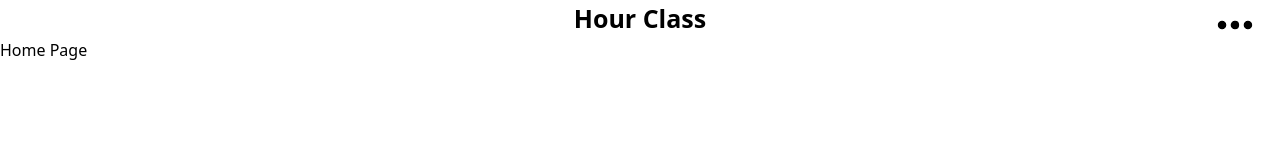
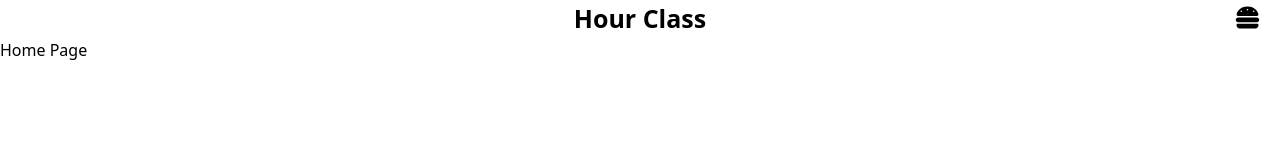
Before and after one commit to sunlyhuor/nextproject, a Next.js app: page / in a window 1280 px wide. Shown: the top 160 px of the page. Built offline with nearby package versions, Linux system fonts and the light colour scheme.

Commit message:
Install font awsome

```diff
--- a/package.json
+++ b/package.json
@@ -9,6 +9,9 @@
     "lint": "next lint"
   },
   "dependencies": {
+    "@fortawesome/fontawesome-svg-core": "^6.4.0",
+    "@fortawesome/free-regular-svg-icons": "^6.4.0",
+    "@fortawesome/free-solid-svg-icons": "^6.4.0",
     "@fortawesome/react-fontawesome": "^0.2.0",
     "aos": "^2.3.4",
     "axios": "^1.4.0",
--- a/src/components/Header.jsx
+++ b/src/components/Header.jsx
@@ -4,6 +4,8 @@ import navIconOpen from "@/assets/icons/more-svgrepo-com.svg"
 import navIconClose from "@/assets/icons/more-svgrepo-com (1).svg"
 import Image from "next/image"
 import { useState } from "react"
+import { FontAwesomeIcon } from "@fortawesome/react-fontawesome"
+import {faBurger , faXmark } from "@fortawesome/free-solid-svg-icons"
 
 export default function HeaderComponent(){
     let [ Hamberger , setHamberger ] = useState(false)
@@ -15,13 +17,13 @@ export default function HeaderComponent(){
                 </section>
 
                 <div>
-                    <div className="absolute top-[0px] right-[20px]" >
+                    <div className="absolute top-[5px] right-[20px]" >
                         <button onClick={()=> setHamberger(!Hamberger) } >
                             {
                                 Hamberger?(
-                                    <Image src={navIconClose} className="w-[40px] p-0 active:bg-yellow-200" />
+                                    <FontAwesomeIcon className="text-[25px]" icon={faXmark} />
                                     ):(
-                                    <Image src={navIconOpen} className="w-[50px] p-0 active:bg-yellow-200" />
+                                    <FontAwesomeIcon className="text-[25px]" icon={faBurger} />
                                 )
                             }
                         </button>
```
Also changed, not shown: 1 other file (tests, documents, lock files or other folders).
